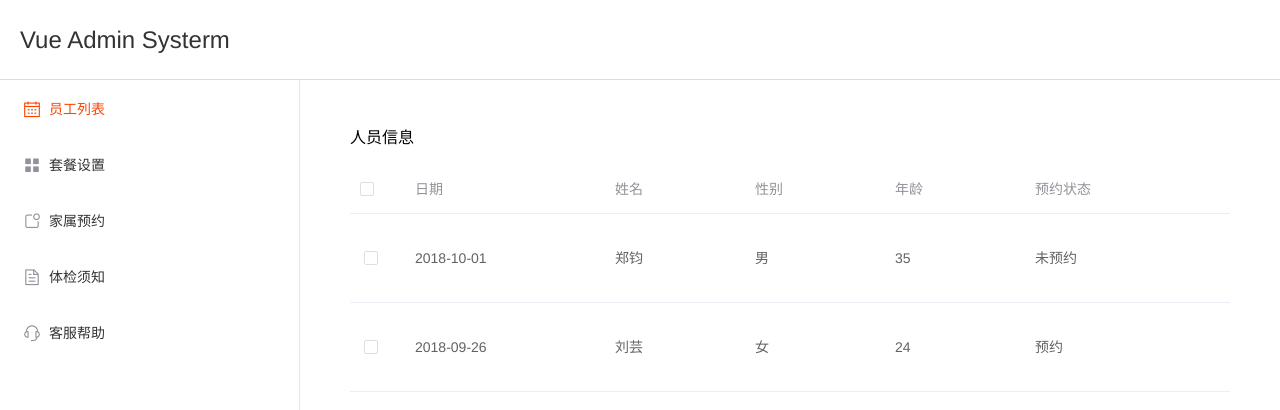
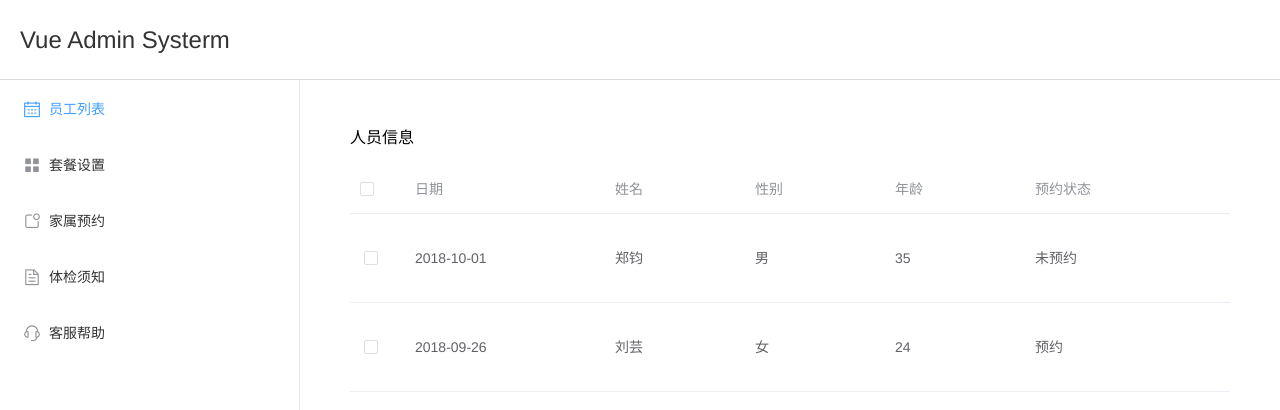
Before and after one commit to wangshuo1991/-vue-ElementUi, a Vue app: page /detail/1 in a window 1280 px wide. Both pictures are taken after a click on the item "员工列表". Shown: the top 410 px of the page. Built offline with nearby package versions, Linux system fonts and the light colour scheme.

Commit message:
优化组件 添加路由

```diff
--- a/src/App.vue
+++ b/src/App.vue
@@ -3,37 +3,7 @@
     <Top></Top>
     <el-row class="container" width="100%">
       <el-col class="side-container">
-        <el-menu
-        background-color="#fff"
-        text-color="#333"
-        active-text-color="#f40"
-        router
-        default-active="1">
-          <el-menu-item index="/list">
-            <i class="el-icon-date"></i>
-            <span slot="title">员工列表</span>
-          </el-menu-item>
-
-          <el-menu-item index="2">
-            <i class="el-icon-menu"></i>
-            <span slot="title">套餐设置</span>
-          </el-menu-item>
-
-          <el-menu-item index="3">
-            <i class="el-icon-news"></i>
-            <span slot="title">家属预约</span>
-          </el-menu-item>
-
-          <el-menu-item index="4">
-            <i class="el-icon-document"></i>
-            <span slot="title">体检须知</span>
-          </el-menu-item>
-
-          <el-menu-item index="5">
-            <i class="el-icon-service"></i>
-            <span slot="title">客服帮助</span>
-          </el-menu-item>
-        </el-menu>
+        <Side></Side>
       </el-col>
 
       <el-col class="content-container" :span="20">
@@ -48,12 +18,14 @@
 </template>
 
 <script>
-import Top from '@/components/Top'
+import Top from '@/base/Top'
+import Side from '@/base/Side'
 
 export default {
   name: 'App',
   components: {
-    Top
+    Top,
+    Side
   }
 }
 </script>
@@ -76,12 +48,6 @@ export default {
       background: #fff;
       flex: 0 0 300px;
       border-right: 1px solid #e6e6e6;
-
-      .el-menu {
-        border-right: none;
-      }
-
-
     }
 
     .content-container {
--- /dev/null
+++ b/src/base/Side.vue
@@ -0,0 +1,64 @@
+.<template>
+  <div class="side-wrapper">
+    <el-menu
+        background-color="#fff"
+        text-color="#333"
+        active-text-color="#409EFF"
+        router
+        default-active='active'
+        @select="handleSelect">
+        <el-menu-item index="/list">
+        <i class="el-icon-date"></i>
+        <span slot="title">员工列表</span>
+        </el-menu-item>
+
+        <el-menu-item index="2">
+        <i class="el-icon-menu"></i>
+        <span slot="title">套餐设置</span>
+        </el-menu-item>
+
+        <el-menu-item index="3">
+        <i class="el-icon-news"></i>
+        <span slot="title">家属预约</span>
+        </el-menu-item>
+
+        <el-menu-item index="4">
+        <i class="el-icon-document"></i>
+        <span slot="title">体检须知</span>
+        </el-menu-item>
+
+        <el-menu-item index="5">
+        <i class="el-icon-service"></i>
+        <span slot="title">客服帮助</span>
+        </el-menu-item>
+    </el-menu>
+  </div>
+</template>
+
+<script>
+export default {
+  components:{},
+  props:{},
+  data(){
+    return {
+      active: '/list'
+    }
+  },
+  watch:{},
+  computed:{},
+  methods:{
+    handleSelect (index,indexpath) {
+      console.log(index,indexpath);
+    }
+  },
+  created(){},
+  mounted(){}
+}
+</script>
+<style lang="scss" scoped>
+.side-wrapper {
+    .el-menu {
+    border-right: none;
+    }
+}
+</style>
--- a/src/components/Detail.vue
+++ b/src/components/Detail.vue
@@ -1,7 +1,8 @@
 .<template>
   <div class="detail-container">
-      <h3 class="info-title">编辑信息</h3>
-      <div class="detail">
+      <h2 class="info-title">编辑信息</h2>
+      <el-row :span="24" class="detail">
+        <el-col :span="12">
           <el-form ref="form" :model="form" label-width="80px">
             <el-form-item label="姓名">
                 <el-input v-model="form.name"></el-input>
@@ -11,8 +12,8 @@
             </el-form-item>
             <el-form-item label="性别">
                 <el-select v-model="form.gender" placeholder="请选择活动区域">
-                    <el-option label="男" value="0"></el-option>
-                    <el-option label="女" value="1"></el-option>
+                    <el-option label="男" value="男"></el-option>
+                    <el-option label="女" value="女"></el-option>
                 </el-select>
             </el-form-item>
             <el-form-item label="预约时间">
@@ -26,9 +27,11 @@
             </el-form-item>
             <el-form-item>
                 <el-button type="primary" @click="onSubmit">保存编辑</el-button>
+                <el-button @click="cancleDelete">取消</el-button>
             </el-form-item>
           </el-form>
-      </div>
+        </el-col>
+      </el-row>
   </div>
 </template>
 
@@ -41,7 +44,7 @@ export default {
         form: {
             name: '郑钧',
             age: 35,
-            gender: 0,
+            gender: '男',
             date: '2018-10-01',
             info: '暂无'
         }
@@ -52,6 +55,9 @@ export default {
   methods:{
       onSubmit () {
 
+      },
+      cancleDelete () {
+        this.$router.push('/list');
       }
   },
   created(){},
--- a/src/components/UserInfo.vue
+++ b/src/components/UserInfo.vue
@@ -1,6 +1,6 @@
 <template>
   <div class="info">
-    <h3 class="info-title">人员信息</h3>
+    <h2 class="info-title">人员信息</h2>
     <el-table
       :data="tableData3"
       style="width: 100%">
```
Also changed, not shown: src/base/Top.vue (renamed from src/components/Top.vue).
